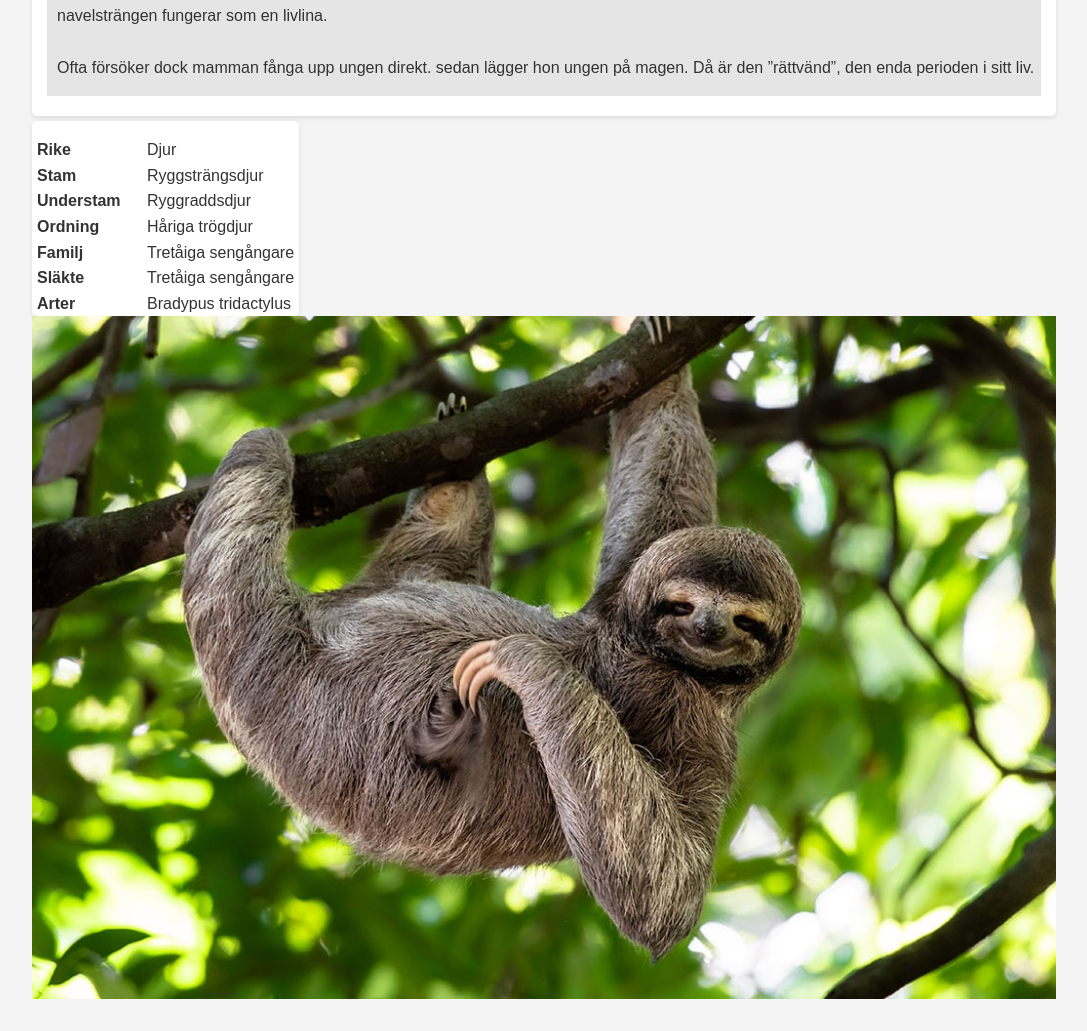
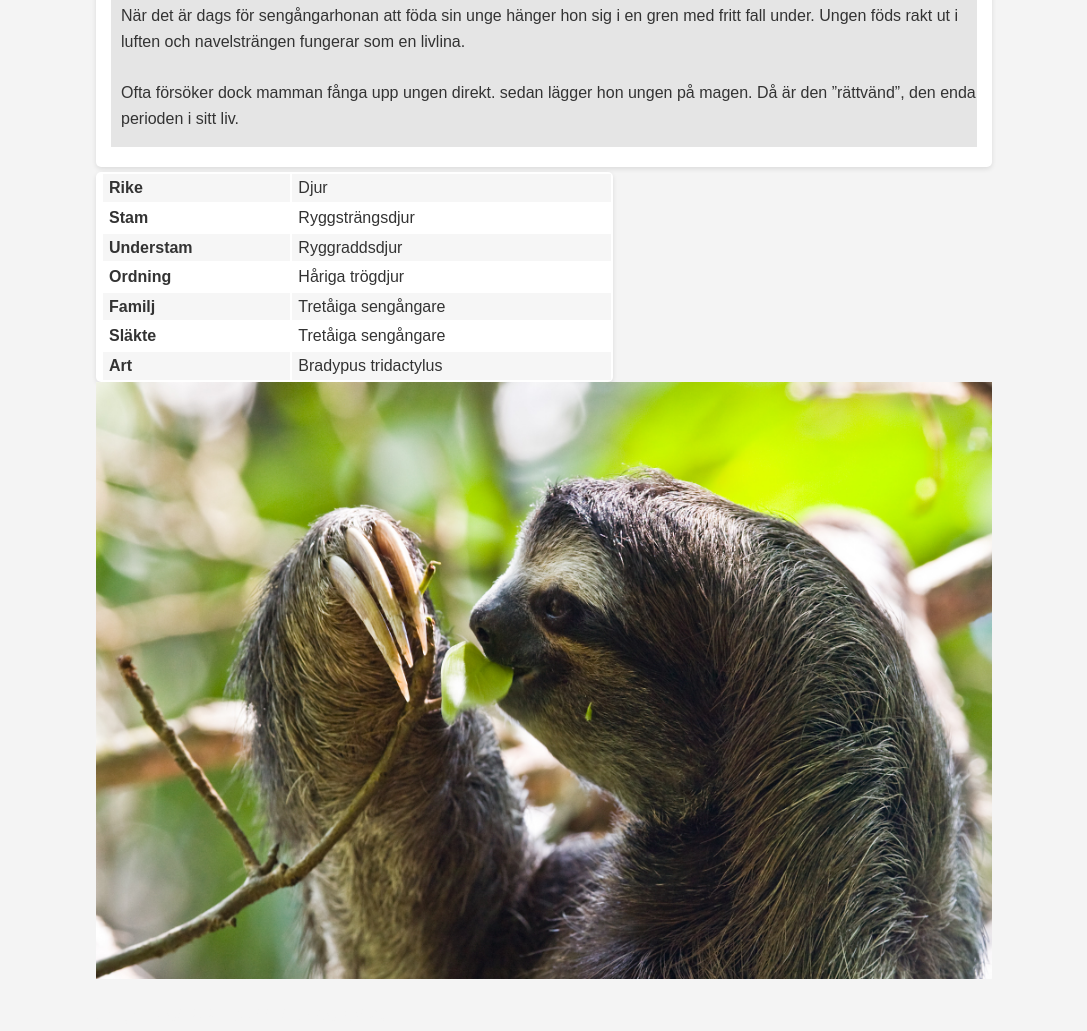
Before and after one commit to soupcane/soupcane.github.io, a plain HTML site: page index.html in a window 1280 px wide. Shown: the part 1080-2111 px from the top of the page, without its empty margins (96-1183 px from the left). Before the commit the page ends 2087 px from the top, so only its background shows below. Drawn offline with Linux system fonts and the light colour scheme.

Commit message:
tabel data

```diff
--- a/index.html
+++ b/index.html
@@ -46,25 +46,44 @@
             </section>
 
             <div class="infobox" id="Systematik">
-                <dl>
-                    <dt><span>Rike</span></dt>      <dd><span>Djur</span></dd>
-                    <dt><span>Stam</span></dt>      <dd><span>Ryggsträngsdjur</span></dd>
-                    <dt><span>Understam</span></dt> <dd><span>Ryggraddsdjur</span></dd>
-                    <dt><span>Ordning</span></dt>     <dd><span>Håriga trögdjur</span></dd>
-                    <dt><span>Familj</span></dt>     <dd><span>Tretåiga sengångare</span></dd>
-                    <dt><span>Släkte</span></dt>     <dd><span>Tretåiga sengångare</span></dd>
-                    <dt><span>Arter</span></dt>     <dd><span>Bradypus tridactylus</span></dd>
-                </dl>
+                <table style="width: 100%;">
+                    <tbody>
+                        <tr>
+                            <td scope="row">Rike</td>
+                            <td>Djur</td>
+                        </tr>
+                        <tr>
+                            <td scope="row">Stam</td>
+                            <td>Ryggsträngsdjur</td>
+                        </tr>
+                        <tr>
+                            <td scope="row">Understam</td>
+                            <td>Ryggraddsdjur</td>
+                        </tr>
+                        <tr>
+                            <td scope="row">Ordning</td>
+                            <td>Håriga trögdjur</td>
+                        </tr>
+                        <tr>
+                            <td scope="row">Familj</td>
+                            <td>Tretåiga sengångare</td>
+                        </tr>
+                        <tr>
+                            <td scope="row">Släkte</td>
+                            <td>Tretåiga sengångare</td>
+                        </tr>
+                        <tr>
+                            <td scope="row">Art</td>
+                            <td>Bradypus tridactylus</td>
+                        </tr>
+                    </tbody>
+                </table>
             </div>
 
             <section>
                 <div>
-                    <div class="row">
-                        <div class="main-gallery-image">
-                            <img src="images/sloth-site-image1.jpg" alt="sloth image">
-                        </div>
-                        <div></div>
-                    </div>
+                    <img src="images/SlothEat.jpg">
+                    <p style="font-style: italic; color: #f4f4f4;">Image by Christian Mehlführer <a href="https://creativecommons.org/licenses/by/2.5/">CC BY 2.5</a></p>
                 </div>
             </section>
         </main>
--- a/styles.css
+++ b/styles.css
@@ -5,7 +5,7 @@ body {
     background-color: #f4f4f4;
     color: #333;
     padding: 0px;
-    margin-inline: 10vw;
+    margin-inline: 15vw;
 }
 
 /* Add a black background color to the top navigation */
@@ -60,10 +60,11 @@ img {
     background-color: rgba(0, 0, 0, 0.1);
     padding-left: 10px;
 }
+
 .infobox {
   display: block;
   overflow: auto;
-  width: fit-content;
+  width: 25vw;
   padding-left: 5px;
   margin-top: 5px;
   background-color: white;
@@ -72,20 +73,18 @@ img {
 }
 
 /*Info lista */
-dt, dd{
-  float: left;
+tr td{
+  text-indent: 5px;
 }
-dt{
-  clear:both;
-  font-weight: bold
+tr td[scope="row"] {
+  font-weight: bold;
 }
-dt span{
-  display: inline-block;
-  width: 70px;
+tr:nth-of-type(odd) td {
+  background-color: #eeeeee83;
 }
-dd span{
-  display: inline-block;
-  margin-right: 5px;
+
+a{
+  color: #f4f4f4
 }
 
 .gallery{
@@ -102,3 +101,14 @@ dd span{
 .side-gallery-image{
     height: 250px;
 }
+
+@media screen and (max-width: 1400px) {
+  div.infobox{
+    width: 40vw;
+  }
+}
+@media screen and (max-width: 1000px) {
+  div.infobox{
+    width: 60vw;
+  }
+}
```
Also changed, not shown: images/SlothEat.jpg (added), images/header-2.jpg (renamed from header-2.jpg).
